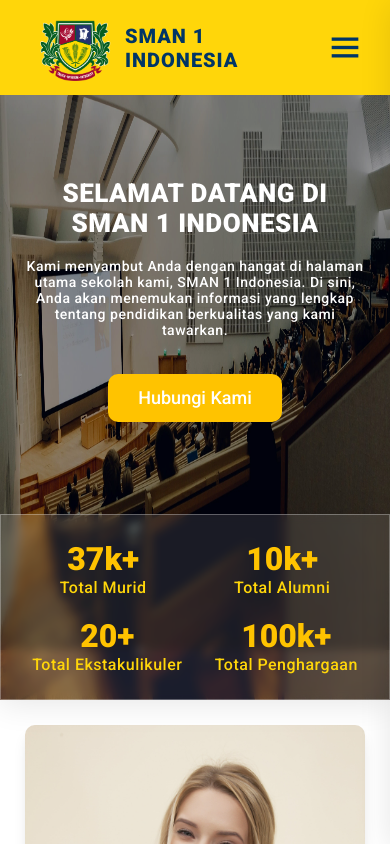
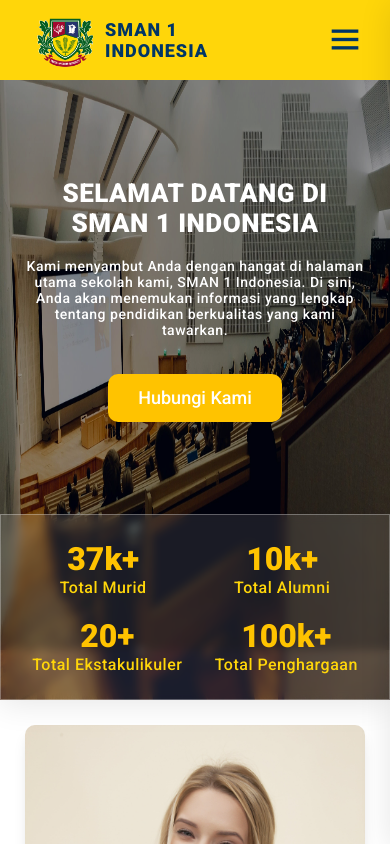
Before and after one commit to rundweb/websekolah, a React (Vite) app: page / in a window 390 px wide. Shown: the top 844 px of the page. Built offline with nearby package versions, Linux system fonts and the light colour scheme.

Commit message:
navbar logo

```diff
--- a/src/components/css/navbarcomponents.css
+++ b/src/components/css/navbarcomponents.css
@@ -109,3 +109,14 @@
     display: flex;
   }
 }
+
+
+@media (max-width:560px) {
+  .navimg-logo{
+    width: 80px;
+  }
+
+  .navbar-logo h1{
+    font-size: 18px;
+  }
+}
```
